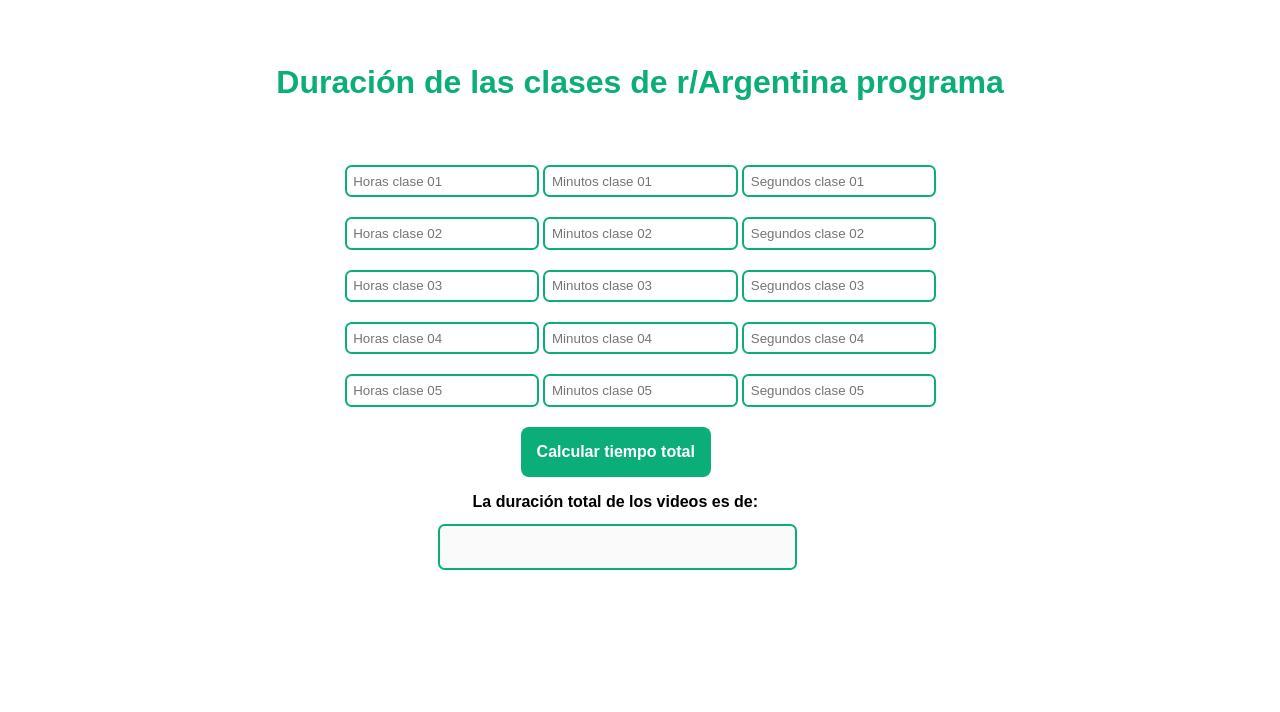
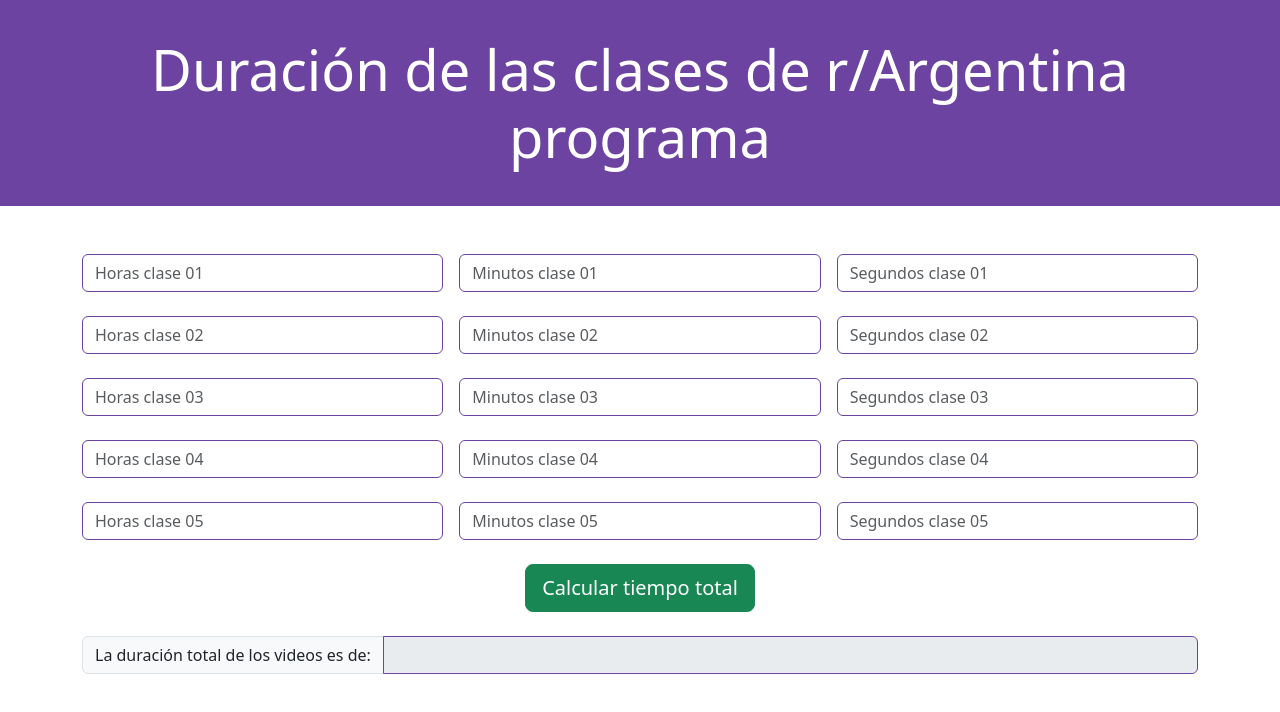
Before and after one commit to rocioizq/r-argentina-programa, a plain HTML site: page clase-5/Tarea-03/index.html in a window 1280 px wide. Drawn offline with nearby package versions, Linux system fonts and the light colour scheme.

Commit message:
bootstrap updates

```diff
--- a/clase-5/Tarea-03/index.html
+++ b/clase-5/Tarea-03/index.html
@@ -4,59 +4,89 @@
     <meta charset="UTF-8">
     <meta name="viewport" content="width=device-width, initial-scale=1.0">
     <title>Tarea 03 - Clase 05</title>
+    <link href="https://cdn.jsdelivr.net/npm/bootstrap@5.3.3/dist/css/bootstrap.min.css" rel="stylesheet" integrity="sha384-QWTKZyjpPEjISv5WaRU9OFeRpok6YctnYmDr5pNlyT2bRjXh0JMhjY6hW+ALEwIH" crossorigin="anonymous">
     <link rel="stylesheet" href="style.css">
 </head>
 <body>
+    <header class="bg-purple-700 text-white py-3">
+        <h1 class="display-4 text-center mb-0">Duración de las clases de r/Argentina programa</h1>
+    </header>
 
-    <h1>Duración de las clases de r/Argentina programa</h1>
+    <div class="container mt-5">
+        <form>
+            <div class="row g-3 mb-4">
+                <div class="col">
+                    <input type="number" class="horas form-control border-purple-700" placeholder="Horas clase 01" min="0">
+                </div>
+                <div class="col">
+                    <input type="number" class="minutos form-control border-purple-700" placeholder="Minutos clase 01" min="0">
+                </div>
+                <div class="col">
+                    <input type="number" class="segundos form-control border-purple-700" placeholder="Segundos clase 01" min="0">
+                </div>
+            </div>
 
-    <div class="container">
-        <form>
-            <div class="input-group">
-                <input type="number"  class="horas" placeholder="Horas clase 01" min="0">
-                <input type="number"  class="minutos" placeholder="Minutos clase 01" min="0">
-                <input type="number"  class="segundos" placeholder="Segundos clase 01" min="0">
+            <div class="row g-3 mb-4">
+                <div class="col">
+                    <input type="number" class="horas form-control border-purple-700" placeholder="Horas clase 02" min="0">
+                </div>
+                <div class="col">
+                    <input type="number" class=" minutos form-control border-purple-700" placeholder="Minutos clase 02" min="0">
+                </div>
+                <div class="col">
+                    <input type="number" class="segundos form-control border-purple-700" placeholder="Segundos clase 02" min="0">
+                </div>
+            </div>
+
+            <div class="row g-3 mb-4">
+                <div class="col">
+                    <input type="number" class="horas form-control border-purple-700" placeholder="Horas clase 03" min="0">
+                </div>
+                <div class="col">
+                    <input type="number" class="minutos form-control border-purple-700" placeholder="Minutos clase 03" min="0">
+                </div>
+                <div class="col">
+                    <input type="number" class="segundos form-control border-purple-700" placeholder="Segundos clase 03" min="0">
+                </div>
+            </div>
+
+            <div class="row g-3 mb-4">
+                <div class="col">
+                    <input type="number" class="horas form-control border-purple-700" placeholder="Horas clase 04" min="0">
+                </div>
+                <div class="col">
+                    <input type="number" class="minutos form-control border-purple-700" placeholder="Minutos clase 04" min="0">
+                </div>
+                <div class="col">
+                    <input type="number" class="segundos form-control border-purple-700" placeholder="Segundos clase 04" min="0">
+                </div>
+            </div>
+
+            <div class="row g-3 mb-4">
+                <div class="col">
+                    <input type="number" class="horas form-control border-purple-700" placeholder="Horas clase 05" min="0">
+                </div>
+                <div class="col">
+                    <input type="number" class="minutos form-control border-purple-700" placeholder="Minutos clase 05" min="0">
+                </div>
+                <div class="col">
+                    <input type="number" class="segundos form-control border-purple-700" placeholder="Segundos clase 05" min="0">
+                </div>
+            </div>
+
+            <div class="text-center mb-4">
+                <button type="button" class="btn btn-success btn-lg" id="btn-calcular" onclick="calcularTiempo()">Calcular tiempo total</button>
             </div>
 
             <div class="input-group">
-                <input type="number"  class="horas" placeholder="Horas clase 02" min="0">
-                <input type="number"  class="minutos" placeholder="Minutos clase 02" min="0">
-                <input type="number"  class="segundos" placeholder="Segundos clase 02" min="0">
-            </div>
-
-
-            <div class="input-group">
-                <input type="number"  class="horas" placeholder="Horas clase 03" min="0">
-                <input type="number"  class="minutos" placeholder="Minutos clase 03" min="0">
-                <input type="number"  class="segundos" placeholder="Segundos clase 03" min="0">
-            </div>
-
-            <div class="input-group">
-                <input type="number" class="horas" placeholder="Horas clase 04" min="0">
-                <input type="number" class="minutos" placeholder="Minutos clase 04" min="0">
-                <input type="number" class="segundos" placeholder="Segundos clase 04" min="0">
-            </div>
-
-            <div class="input-group">
-                <input type="number"  class="horas" placeholder="Horas clase 05" min="0">
-                <input type="number"  class="minutos" placeholder="Minutos clase 05" min="0">
-                <input type="number"  class="segundos" placeholder="Segundos clase 05" min="0">
-            </div>
-
-
-            <button type="button" id="btn-calcular" onclick="calcularTiempo()">Calcular tiempo total</button>
-
-
-            <div class="input-group">
-                <strong>La duración total de los videos es de:</strong>
-                <input type="text" disabled id="duracionTotal"/>
+                <span class="input-group-text">La duración total de los videos es de:</span>
+                <input type="text" class="form-control border-purple-700" disabled id="duracionTotal"/>
             </div>
 
         </form>
     </div>
+    <script src="tarea3.js"></script>
+    <script src="https://cdn.jsdelivr.net/npm/bootstrap@5.3.3/dist/js/bootstrap.bundle.min.js" integrity="sha384-YvpcrYf0tY3lHB60NNkmXc5s9fDVZLESaAA55NDzOxhy9GkcIdslK1eN7N6jIeHz" crossorigin="anonymous"></script>
 
-
-
-    <script src="tarea3.js"></script>
 </body>
 </html>
--- a/clase-5/Tarea-03/style.css
+++ b/clase-5/Tarea-03/style.css
@@ -1,3 +1,31 @@
+.text-purple-700 {
+    color: #6c43a1;
+}
+
+.border-purple-700 {
+    border-color: #6c43a1 !important;
+}
+
+
+.border-purple-700:focus {
+    border-color: #6c43a1 !important;
+    box-shadow: 0 0 0 0.2rem rgba(108, 67, 161, 0.25);
+}
+
+header {
+    background-color: #6c43a1;
+    color: white;
+    font-weight: 700;
+}
+
+h1 {
+    padding: 20px;
+    margin-bottom: 0;
+}
+
+
+
+/*
 * {
     margin: 0;
     padding: 0;
--- a/clase-6/tarea-01/style1.css
+++ b/clase-6/tarea-01/style1.css
@@ -1,3 +1,5 @@
+
+
 * {
     margin: 0;
     padding: 0;
--- a/clase-6/tarea-02/styles2.css
+++ b/clase-6/tarea-02/styles2.css
@@ -1,3 +1,4 @@
+
 * {
     margin: 0;
     padding: 0;
```
Also changed, not shown: clase-5/Tarea-02/tarea2.html (+29 -14 lines), clase-6/tarea-01/tarea1.html (+24 -18 lines), clase-6/tarea-01/tarea1.js (+19 -8 lines), clase-6/tarea-02/tarea2.html (+15 -7 lines).
